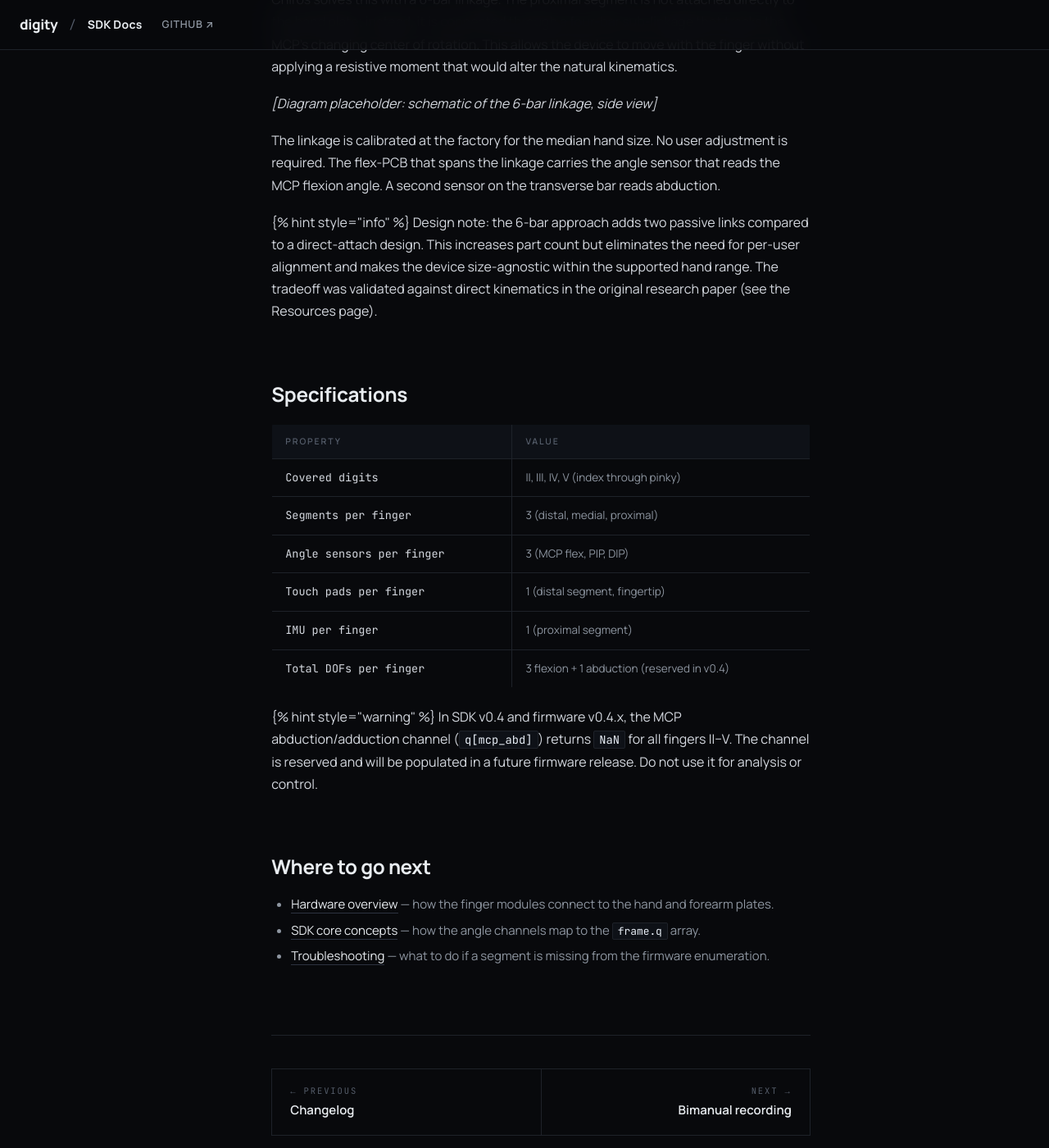
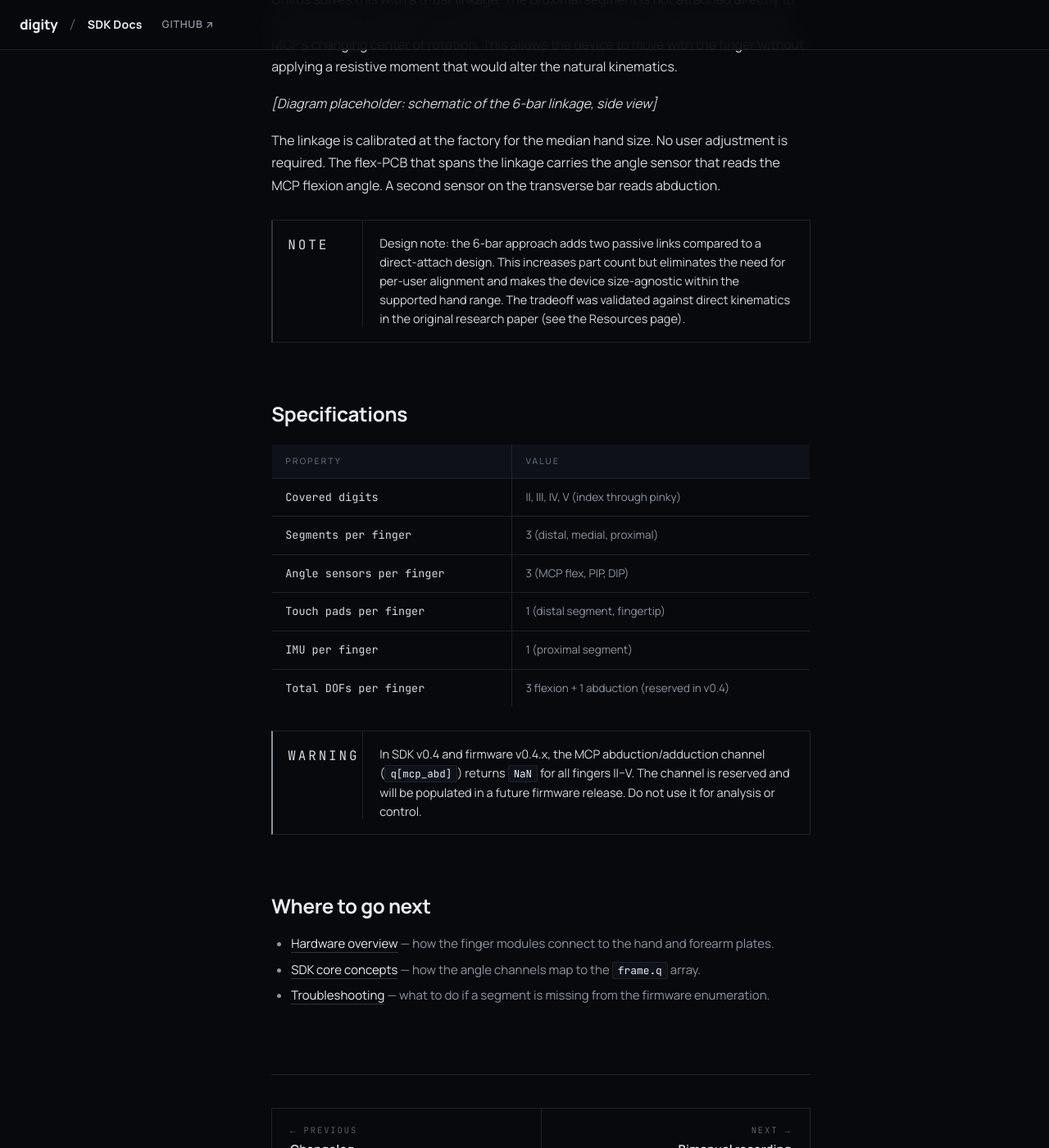
Before and after one commit to digity-cristobalcorral/digity-sdk, an MkDocs documentation site: the page built from docs/finger-architecture.md, in a window 1280 px wide and 1400 px high, scrolled down 1175 px. Shown: the whole window at 82% size. Built offline with MkDocs 1.6.1, drawn with Linux system fonts in a browser that asks for light colours.

Commit message:
fix: convert GitBook hint blocks to MkDocs admonition syntax
{% hint %} blocks cause Jinja2 errors in MkDocs build, breaking
all pages that contained them.

Co-Authored-By: Claude Sonnet 4.6 <noreply@anthropic.com>

````diff
--- a/docs/finger-architecture.md
+++ b/docs/finger-architecture.md
@@ -27,9 +27,8 @@ Chiros solves this with a 6-bar linkage. The proximal segment is not attached di
 
 The linkage is calibrated at the factory for the median hand size. No user adjustment is required. The flex-PCB that spans the linkage carries the angle sensor that reads the MCP flexion angle. A second sensor on the transverse bar reads abduction.
 
-{% hint style="info" %}
-Design note: the 6-bar approach adds two passive links compared to a direct-attach design. This increases part count but eliminates the need for per-user alignment and makes the device size-agnostic within the supported hand range. The tradeoff was validated against direct kinematics in the original research paper (see the Resources page).
-{% endhint %}
+!!! note
+    Design note: the 6-bar approach adds two passive links compared to a direct-attach design. This increases part count but eliminates the need for per-user alignment and makes the device size-agnostic within the supported hand range. The tradeoff was validated against direct kinematics in the original research paper (see the Resources page).
 
 ## Specifications
 
@@ -42,9 +41,8 @@ Design note: the 6-bar approach adds two passive links compared to a direct-atta
 | IMU per finger | 1 (proximal segment) |
 | Total DOFs per finger | 3 flexion + 1 abduction (reserved in v0.4) |
 
-{% hint style="warning" %}
-In SDK v0.4 and firmware v0.4.x, the MCP abduction/adduction channel (`q[mcp_abd]`) returns `NaN` for all fingers II–V. The channel is reserved and will be populated in a future firmware release. Do not use it for analysis or control.
-{% endhint %}
+!!! warning
+    In SDK v0.4 and firmware v0.4.x, the MCP abduction/adduction channel (`q[mcp_abd]`) returns `NaN` for all fingers II–V. The channel is reserved and will be populated in a future firmware release. Do not use it for analysis or control.
 
 ## Where to go next
 
--- a/docs/hardware-overview.md
+++ b/docs/hardware-overview.md
@@ -25,9 +25,8 @@ Each digit module contains two or three PCB segments that act as rigid phalanges
 
 The PCB segments are sized to fit the 5th–95th percentile adult hand without adjustment. For hands outside that range, replacement segments in two additional sizes are available as accessories.
 
-{% hint style="info" %}
-All segments communicate over a proprietary high-speed bus that runs on the same flex-PCB conductors that carry power. You do not need to configure the bus; the firmware auto-enumerates all segments at boot and reports a fault if any are missing.
-{% endhint %}
+!!! note
+    All segments communicate over a proprietary high-speed bus that runs on the same flex-PCB conductors that carry power. You do not need to configure the bus; the firmware auto-enumerates all segments at boot and reports a fault if any are missing.
 
 ## Tracker mount
 
--- a/docs/sdk-core-concepts.md
+++ b/docs/sdk-core-concepts.md
@@ -47,9 +47,8 @@ with device.stream() as frames:
         print(frame.imu)    # dict: {"acc": array, "gyro": array}
 ```
 
-{% hint style="info" %}
-The frame bundles all modalities even though they run at different rates. When a faster stream (IMU at 250 Hz) produces data between kinematics frames (100 Hz), the SDK holds the latest IMU sample and attaches it to the next kinematics frame. This means `frame.imu` is always present but may repeat across consecutive kinematics frames.
-{% endhint %}
+!!! note
+    The frame bundles all modalities even though they run at different rates. When a faster stream (IMU at 250 Hz) produces data between kinematics frames (100 Hz), the SDK holds the latest IMU sample and attaches it to the next kinematics frame. This means `frame.imu` is always present but may repeat across consecutive kinematics frames.
 
 ## 4. Three sync scopes
 
````
Also changed, not shown: docs/guide-bimanual.md (+2 -3 lines), docs/system-requirements.md (+2 -3 lines).
